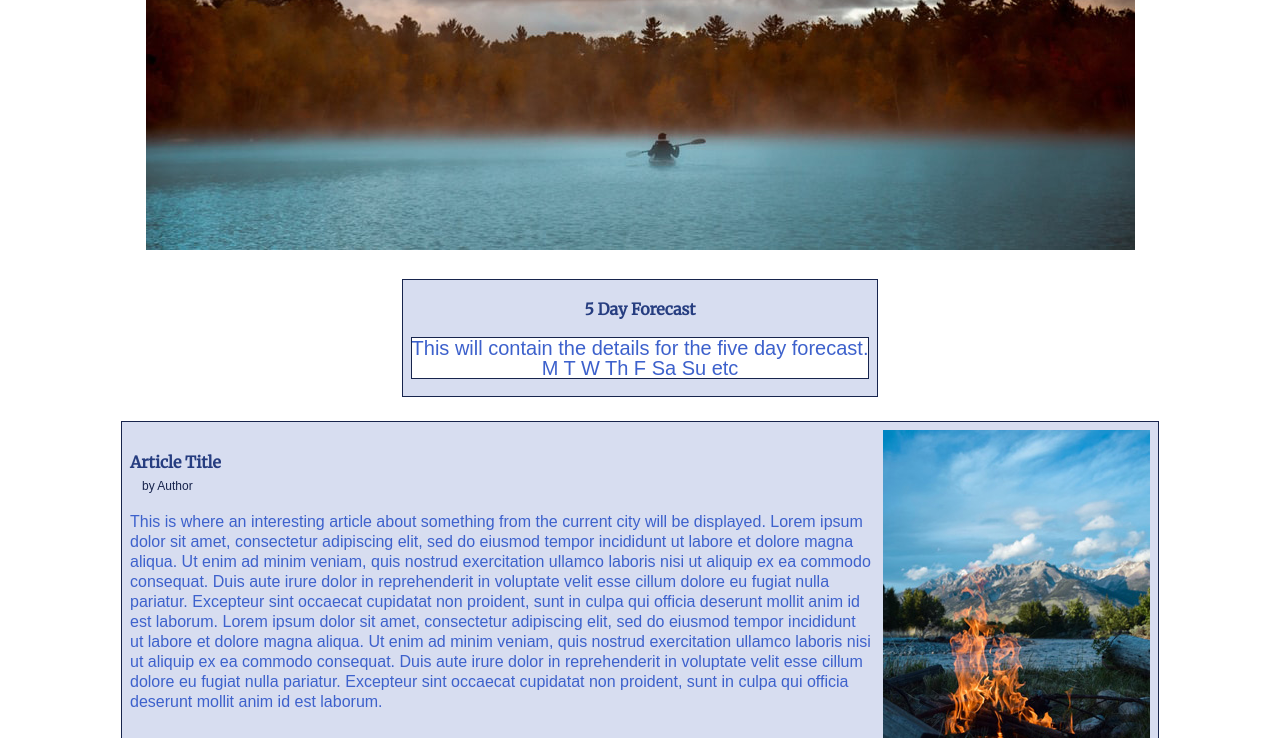
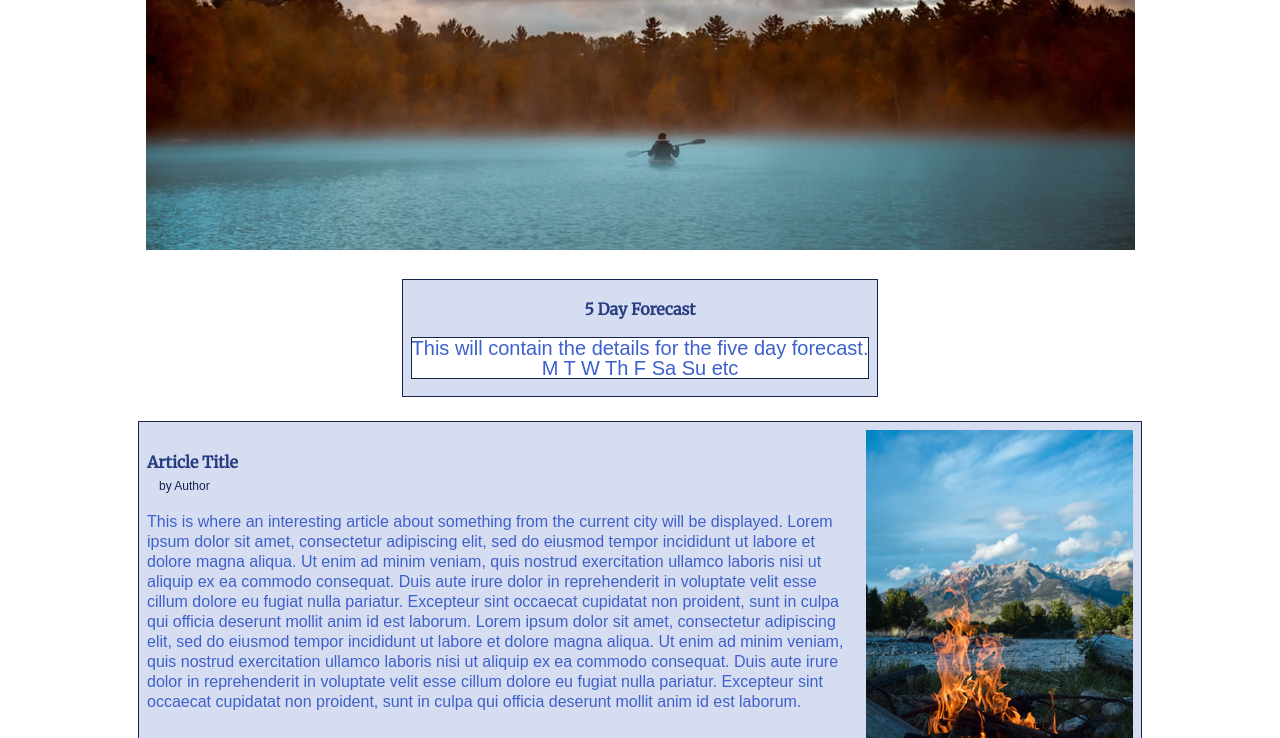
Before and after one commit to hstratton22/hstratton22.github.io, a plain HTML site: page lesson4/preston-4.html in a window 1280 px wide. Shown: the part 501-1239 px from the top of the page. Drawn offline with Linux system fonts and the light colour scheme.

Commit message:
main maxwidth

```diff
--- a/lesson4/css/small.css
+++ b/lesson4/css/small.css
@@ -94,7 +94,7 @@ main {
     flex-direction: column;
     align-items: center;
     margin: 1rem auto;
-
+    max-width:1020px;
     text-align: center;
     padding: .5rem;
     position: relative;
```
